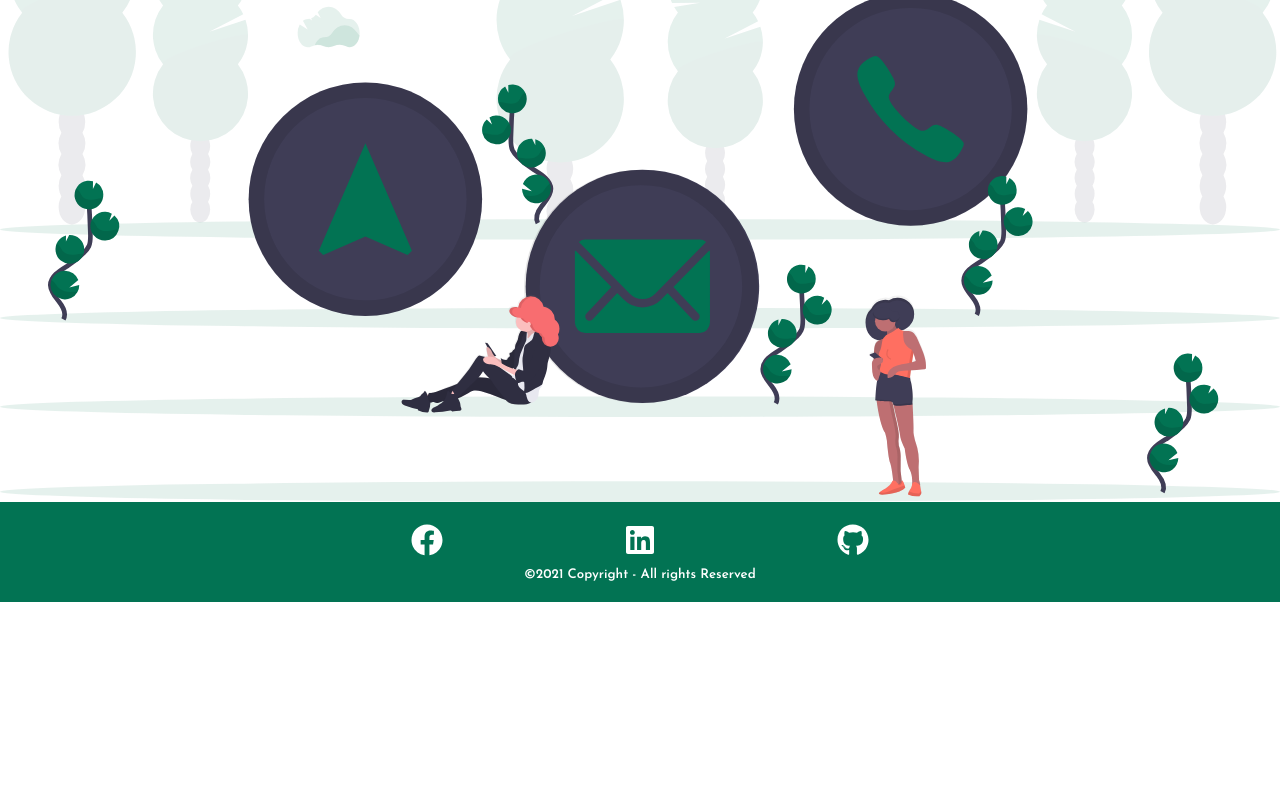
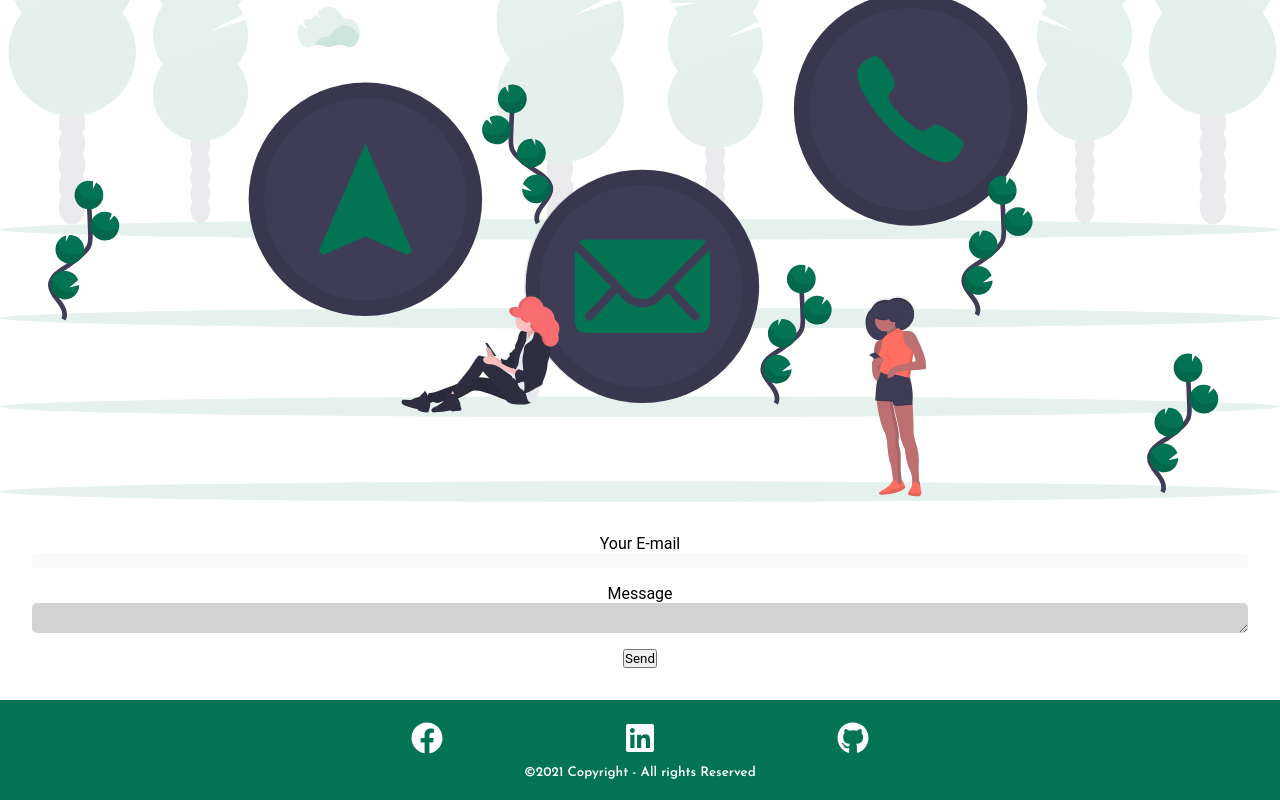
Before and after one commit to maciekw129/Portfolio-website_OLD, a React (Create React App) app: page /contact-me in a window 1280 px wide. Shown: the part 536-1336 px from the top of the page. Before the commit the page ends 1138 px from the top, so only its background shows below. Built offline with nearby package versions, Linux system fonts and the light colour scheme.

Commit message:
added email form

```diff
--- a/package.json
+++ b/package.json
@@ -16,6 +16,7 @@
     "@types/react-dom": "^17.0.9",
     "@types/react-router": "^5.1.16",
     "@types/styled-components": "^5.1.14",
+    "emailjs-com": "^3.2.0",
     "react": "^17.0.2",
     "react-dom": "^17.0.2",
     "react-router-dom": "^5.3.0",
--- a/src/Pages/CoctactMe/ContactMe.tsx
+++ b/src/Pages/CoctactMe/ContactMe.tsx
@@ -1,11 +1,50 @@
 import Page from '../../Components/Page/Page';
 import { contactMe } from '../../Utilities/languages';
 import contactMeHeroImage from '../../Images/contactMeHeroImage.svg';
+import React, { useState } from 'react';
+import emailjs from 'emailjs-com';
+import {
+    EmailForm,
+    EmailInput,
+    EmailText,
+    SendButton,
+} from './styles';
 
 const ContactMe: React.FC = () => {
+
+    const [ email, setEmail ] = useState('');
+    const [ message, setMessage ] = useState('');
+
+    const sendEmail = (e: React.ChangeEvent<HTMLFormElement>) => {
+        e.preventDefault();
+        emailjs.sendForm('service_maciekw129', 'template_maciekw129', e.target, 'user_tjWm8B2iouokJPErZM8FG')
+        .then(response => {
+            console.log(response);
+            setEmail('');
+            setMessage('');
+        })
+    }
+
     return(
         <Page page={contactMe} character='!' image={contactMeHeroImage}>
-
+                <EmailForm onSubmit={sendEmail}>
+                    <label htmlFor="email">Your E-mail</label>
+                    <EmailInput
+                        required
+                        type="email"
+                        name="email"
+                        value={email}
+                        onChange={(e) => setEmail(e.target.value)}
+                    />
+                    <label htmlFor="message">Message</label>
+                    <EmailText
+                        required
+                        name="message"
+                        value={message}
+                        onChange={(e) => setMessage(e.target.value)}
+                    />
+                    <SendButton type="submit">Send</SendButton>
+                 </EmailForm>
         </Page>
     )
 }
--- /dev/null
+++ b/src/Pages/CoctactMe/styles.tsx
@@ -0,0 +1,28 @@
+import styled from 'styled-components/macro';
+
+export const EmailForm = styled.form`
+    display: flex;
+    flex-direction: column;
+    align-items: center;
+    padding: 2rem;
+`;
+
+export const EmailInput = styled.input`
+    width: 100%;
+    margin-bottom: 1rem;
+    border: 0;
+    background-color: hsl(0, 0%, 98%);
+    border-radius: 5px;
+`;
+
+export const EmailText = styled.textarea`
+    width: 100%;
+    margin-bottom: 1rem;
+    border: 0;
+    background-color: lightgray;
+    border-radius: 5px;
+`;
+
+export const SendButton = styled.button`
+
+`;
```
Also changed, not shown: 1 other file (tests, documents, lock files or other folders).
